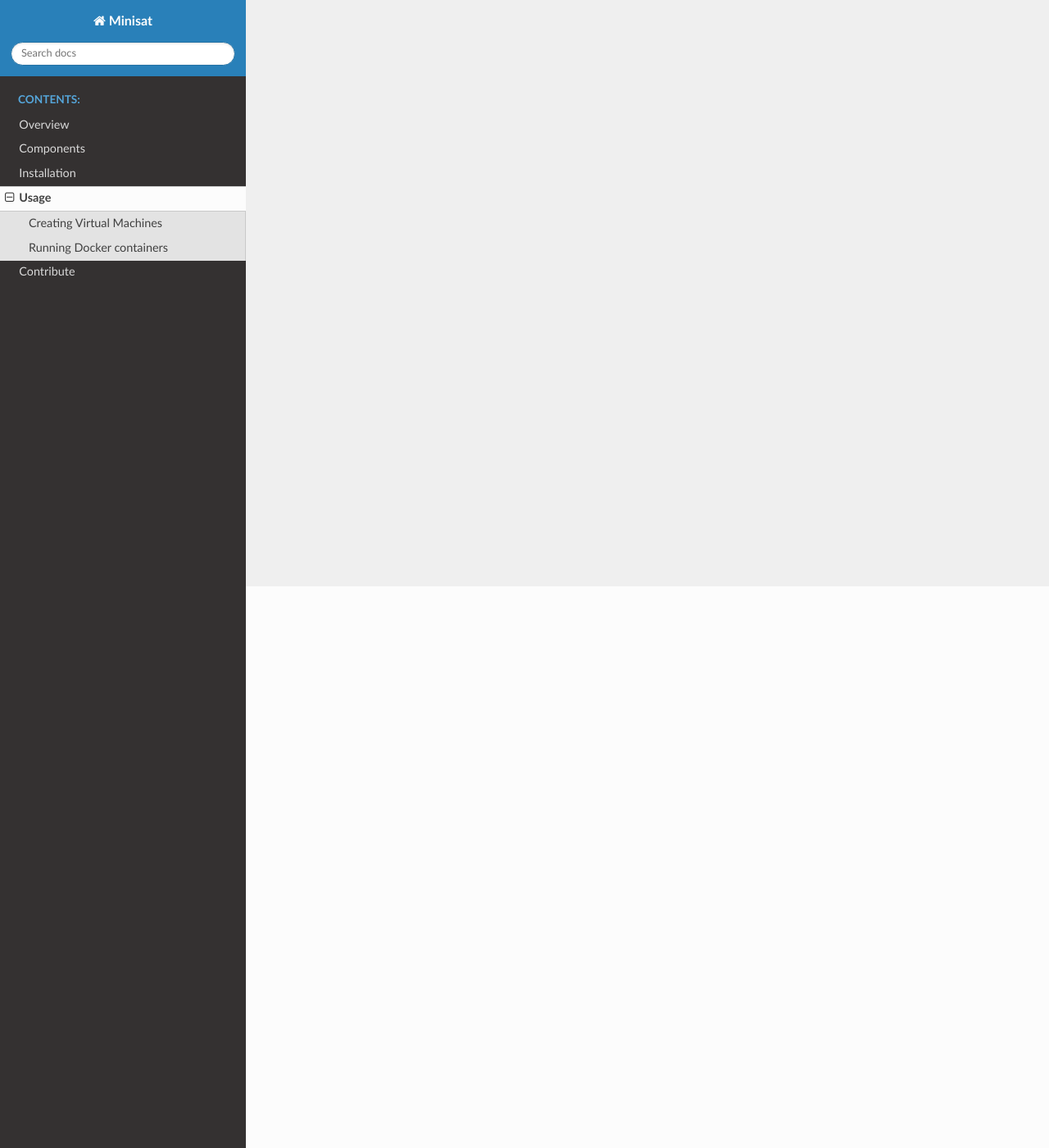
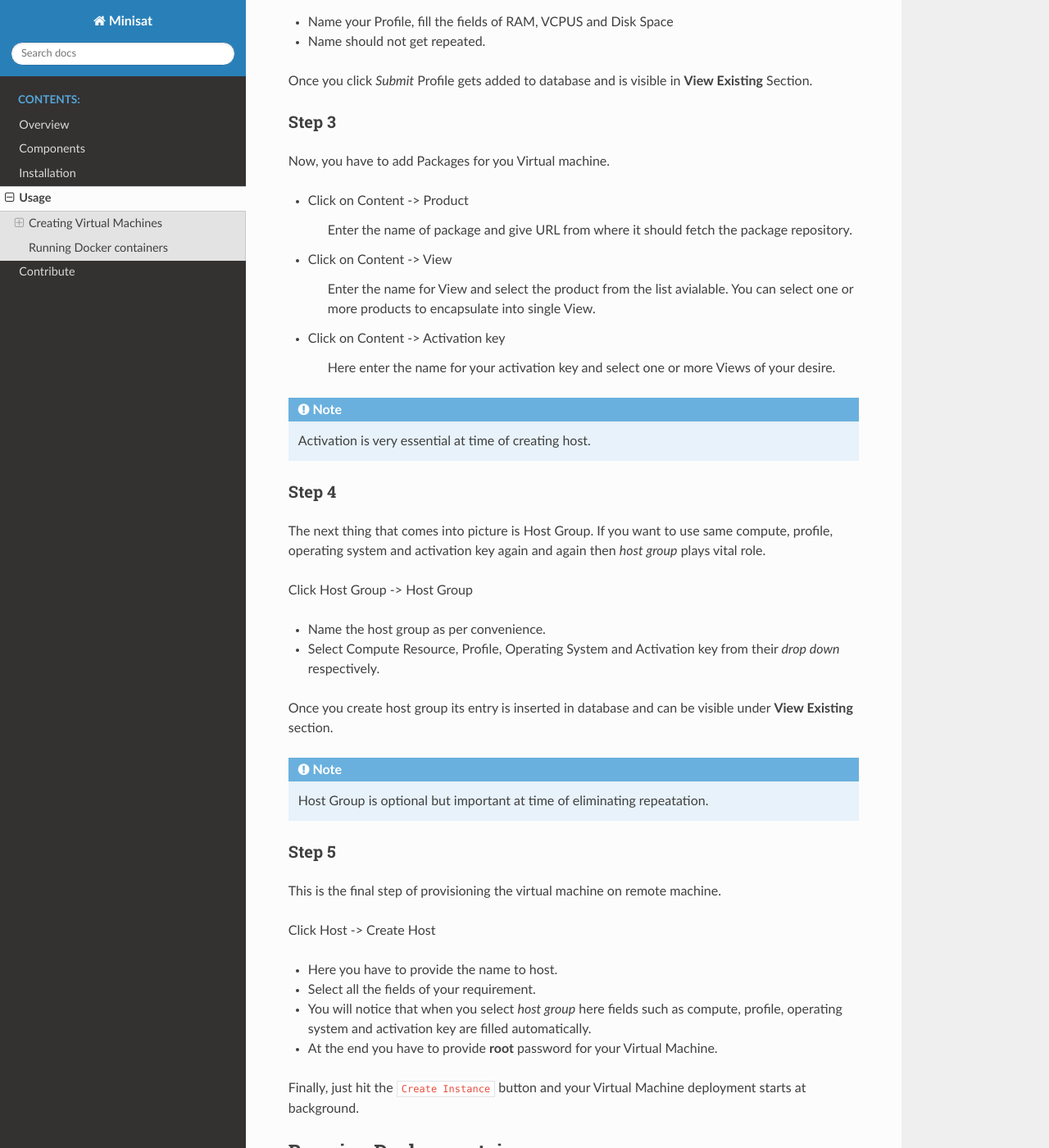
Before and after one commit to miniSat/Minisat, a Sphinx documentation site: the page built from docs/usage.rst, in a window 1280 px wide and 1400 px high, scrolled down 685 px. Shown: the whole window at 82% size. Built offline with Sphinx 7.4.7 and the Read the Docs theme 2.0.0, drawn with Linux system fonts in a browser that asks for light colours; some of the changed text lies outside the part shown.

Commit message:
Docs of how to create virtual machine
Signed-off-by: Shailesh <shailesh.kolhapur@gmail.com>

```diff
--- a/docs/usage.rst
+++ b/docs/usage.rst
@@ -4,7 +4,92 @@ Usage
 Creating Virtual Machines
 -------------------------
 
-Create vms
+Follow the steps carefully so that you dont get any error while creating virtual machine. The steps are very easy only need is to follow them in order.
+
+++++++
+Step 1
+++++++
+
+First you need to create compute resource.
+
+To do so click on Infrastructure -> Compute Resource
+
+* Fill all the details
+* Make sure there is no repeatation of name, remote system is reachable from your system and root password is correct.
+* All the fields have validation.
+
+++++++
+Step 2
+++++++
+
+Once done with compute resource move to profiles.
+
+Click on Infrastructure -> Profile
+
+* Name your Profile, fill the fields of RAM, VCPUS and Disk Space
+* Name should not get repeated.
+
+Once you click *Submit* Profile gets added to database and is visible in **View Existing** Section.
+
+++++++
+Step 3
+++++++
+
+Now, you have to add Packages for you Virtual machine.
+
+* Click on Content -> Product
+
+	Enter the name of package and give URL from where it should fetch the package repository.
+
+* Click on Content -> View
+
+	Enter the name for View and select the product from the list avialable. You can select one or more products to encapsulate into single View.
+
+* Click on Content -> Activation key
+
+	Here enter the name for your activation key and select one or more Views of your desire.
+
+.. note::
+
+	Activation is very essential at time of creating host.
+
+++++++
+Step 4
+++++++
+
+The next thing that comes into picture is Host Group.
+If you want to use same compute, profile, operating system and activation key again and again then *host group* plays vital role.
+
+Click Host Group -> Host Group
+
+* Name the host group as per convenience.
+* Select Compute Resource, Profile, Operating System and Activation key from their *drop down* respectively.
+
+Once you create host group its entry is inserted in database and can be visible under **View Existing** section.
+
+.. note::
+
+	Host Group is optional but important at time of eliminating repeatation.
+
+++++++
+Step 5
+++++++
+
+This is the final step of provisioning the virtual machine on remote machine.
+
+Click Host -> Create Host
+
+- Here you have to provide the name to host.
+
+- Select all the fields of your requirement.
+
+- You will notice that when you select *host group* here fields such as compute, profile, operating system and activation key are filled automatically.
+
+- At the end you have to provide **root** password for your Virtual Machine.
+
+Finally, just hit the ``Create Instance`` button and your Virtual Machine deployment starts at background.
+
+
 
 Running Docker containers
 -------------------------
```
